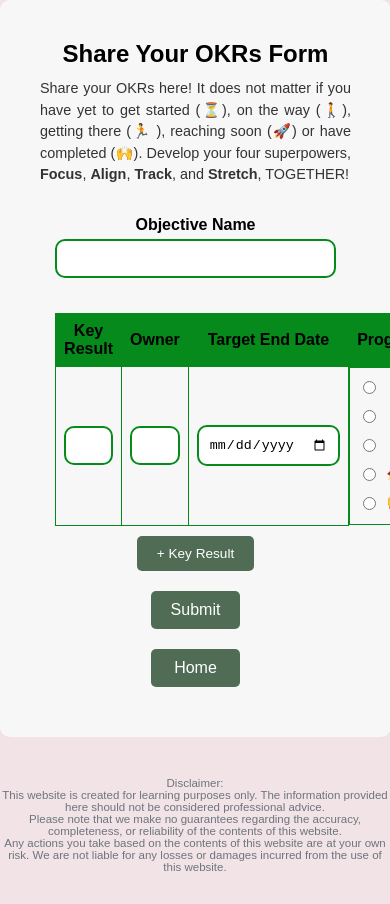
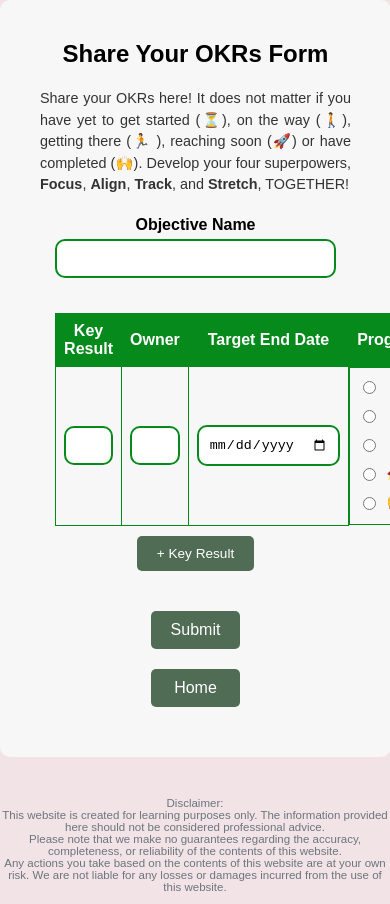
Before and after one commit to hatch2626/GiftCheer, a website: page page2.ejs in a window 390 px wide. Shown: the top 904 px of the page. Drawn offline with nearby package versions, Linux system fonts and the light colour scheme; files that its build step writes are made by us from their sources.

Commit message:
mobile friendly

```diff
--- a/public/scripts2.js
+++ b/public/scripts2.js
@@ -1,6 +1,6 @@
 let keyResultCount = 1; // Initialize the key result count
 
-function addKeyResult() {
+document.getElementById('addKeyResult').addEventListener('click', function() {
     if (keyResultCount >= 5) {
         alert('You can add a maximum of 5 Key Results.');
         return;
@@ -25,7 +25,7 @@ function addKeyResult() {
         <label><input type="radio" name="progress${keyResultCount}" value="Reaching Soon"> 🚀</label>
         <label><input type="radio" name="progress${keyResultCount}" value="Completed"> 🙌</label>
     `;
-}
+});
 
 function navigateTo(page) {
     if (page === 'home') {
--- a/public/styles1.css
+++ b/public/styles1.css
@@ -3,6 +3,11 @@ body {
   margin: 0;
   padding: 0;
   background-color: #f2e3e6;
+  display: flex;
+  flex-direction: column;
+  align-items: center;
+  min-height: 100vh;
+  padding-top: 20px;
 }
 
 .container {
@@ -12,7 +17,6 @@ body {
   display: flex;
   flex-direction: column;
   align-items: center;
-    justify-content: center;
   text-align: center;
 }
 
@@ -42,7 +46,7 @@ body {
   font-weight: bold;
 }
 
-/* Carousel and card styles for index */
+/* Carousel and card styles */
 .carousel-item {
   height: 300px; /* Ensure all items have the same height */
   display: flex;
@@ -53,7 +57,7 @@ body {
 .card {
   width: 100%;
   max-width: 1000px; /* Adjust as needed for consistent width */
-  height: 200%;/* Adjust as needed for consistent height */
+  height: 100%; /* Adjust as needed for consistent height */
   display: flex;
   flex-direction: column;
   justify-content: center;
@@ -77,6 +81,7 @@ body {
   height: 100%;
   text-shadow: 1px 1px 2px rgba(0, 0, 0, 0.7); /* Add text shadow for better readability */
 }
+
 .card-title {
   margin-bottom: auto;
   font-size: 1.25em;
@@ -92,6 +97,7 @@ body {
   transition: background-color 0.3s;
   margin-top: 20px;
 }
+
 .btn-primary:hover {
   background-color: #87CEEB; /* Slightly darker light blue */
 }
@@ -103,33 +109,34 @@ body {
   font-size: 0.8em;
   color: #666;
 }
+
 .disclaimer-text {
   font-size: 0.9em;
   color: #6c757d;
   text-align: center;
 }
+
 /* Media query for smaller screens */
 @media (max-width: 600px) {
   .header {
       font-size: 1.5em;
   }
-
   .description {
       font-size: 0.9em;
   }
-
+  .container {
+      width: 95%;
+      padding: 10px;
+  }
+  .buttons button {
+      padding: 8px 16px;
+      font-size: 0.9em;
+  }
   .card {
       margin: 8px;
-      padding: 12px;
+      padding: 22px;
   }
   .disclaimer {
       font-size: 0.7em;
   }
 }
-
-@media (max-width: 600px) {
-    .card {
-        margin: 8px;
-        padding: 12px;
-    }
-}
--- a/public/styles2.css
+++ b/public/styles2.css
@@ -9,49 +9,42 @@ body {
     text-align: center;
     width: 90%;
     max-width: 1200px;
-    margin: auto; /* Center the container */
+    margin: auto;
     padding: 20px;
-    background: #f8f7f7; /* Adjusted background color */
+    background: #f8f7f7;
     border-radius: 10px;
     box-shadow: 0 0 10px rgba(244, 235, 209, 0.1);
 }
 
 .header {
-    text-align: center; /* Center header */
-    margin-top: 20px; /* Adjust margin for better positioning */
-    margin-bottom: -10px;
+    margin-top: 20px;
+    margin-bottom: 10px;
+    font-size: 2em;
 }
 
 .description {
     text-align: justify;
-    margin: 10px 0; /* Narrow space between header and description */
+    margin: 10px 0;
     padding: 10px 20px;
     font-size: 1.2em;
     color: #333;
-    line-height: 1.5; /* Better readability */
-    margin-bottom: 20px;
+    line-height: 1.5;
 }
 
 .okr-form {
     display: flex;
     flex-direction: column;
-    align-items: center; /* Center the form table */
+    align-items: center;
     width: 100%;
-    margin-bottom: 20px; /* Narrow the space between upper and lower block */
-    background-color: #f8f7f7; /* Adjusted background color */
+    margin-bottom: 20px;
+    background-color: #f8f7f7;
 }
 
-.upper-block {
-    width: 80%;
-    margin: auto;
-    margin-bottom: 20px; /* Remove space between upper block and lower block */
-}
-
+.upper-block,
 .lower-block {
     width: 80%;
     margin: auto;
-    margin-top: 0; /* Remove space between upper block and lower block */
-    margin-bottom: 0px;
+    margin-bottom: 20px;
 }
 
 .form-row {
@@ -71,7 +64,7 @@ input[type="date"],
 .keyResult {
     width: 100%;
     padding: 10px;
-    border: 2px solid #058a1b; /* Adjusted border color */
+    border: 2px solid #058a1b;
     border-radius: 10px;
     box-sizing: border-box;
     transition: border-color 0.3s ease;
@@ -84,14 +77,15 @@ table {
 
 th,
 td {
-    border: 1px solid #058a1b; /* Adjusted border color */
+    border: 1px solid #058a1b;
     padding: 8px;
     text-align: center;
 }
 
 th {
-    background-color: #058a1b; /* Adjusted background color */
+    background-color: #058a1b;
     font-weight: bold;
+    color: white;
 }
 
 .progress-container {
@@ -105,8 +99,9 @@ th {
     align-items: center;
     cursor: pointer;
     font-size: 16px;
-    margin-bottom: 5px; /* Adjust the margin to remove space */
+    margin-bottom: 5px;
 }
+
 .progress-container input[type="radio"] {
     margin-right: 10px;
 }
@@ -149,7 +144,6 @@ th {
     background-color: #9deeaa;
 }
 
-/* Disclaimer */
 .disclaimer {
     text-align: center;
     margin-top: 40px;
--- a/public/styles3.css
+++ b/public/styles3.css
@@ -1,6 +1,5 @@
-/* Global styles */
 body {
-    background-color: #f2e3e6;(120, 62%, 96%);
+    background-color: hsl(120, 62%, 96%);
     font-family: Arial, sans-serif;
     margin: 0;
     display: flex;
@@ -9,12 +8,6 @@ body {
     min-height: 100vh; /* Allow content to expand */
     padding-top: 20px; /* Separate logo from top edge */
 }
-
-body {
-    background-color: hsl(120, 62%, 96%);
-    /* Other styles */
-}
-
 .logo {
     max-width: 100%;
     height: auto;
@@ -76,7 +69,6 @@ body {
     background-color: #9deeaa;
 }
 
-
 /* Cheer Section with emoticons */
 .cheer-section {
     display: flex;
@@ -131,20 +123,11 @@ td:nth-child(7) {
     color: #ccc; /* Greyed-out placeholder color */
 }
 
-
 .disclaimer {
     margin-top: 20px; /* Add space between table and disclaimer */
     font-size: 0.8em; /* Adjust font size as needed */
     color: #666; /* Adjust color as needed */
     text-align: center;
-}
-
-body {
-    display: flex;
-    flex-direction: column;
-    align-items: center;
-    min-height: 100vh;
-    padding-top: 20px;
 }
 
 @media (max-width: 600px) {
```
Lines whose indentation alone changed are shown as unchanged.
